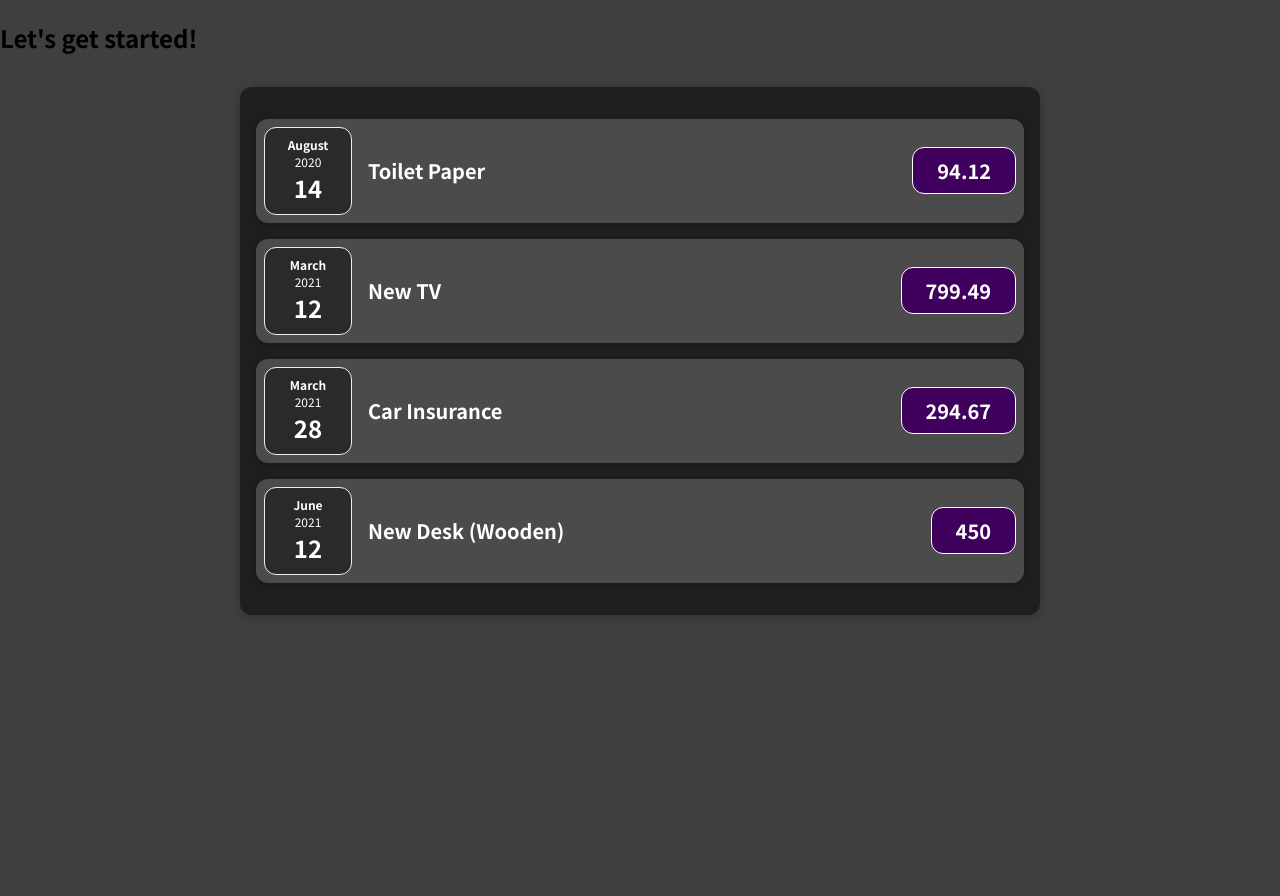
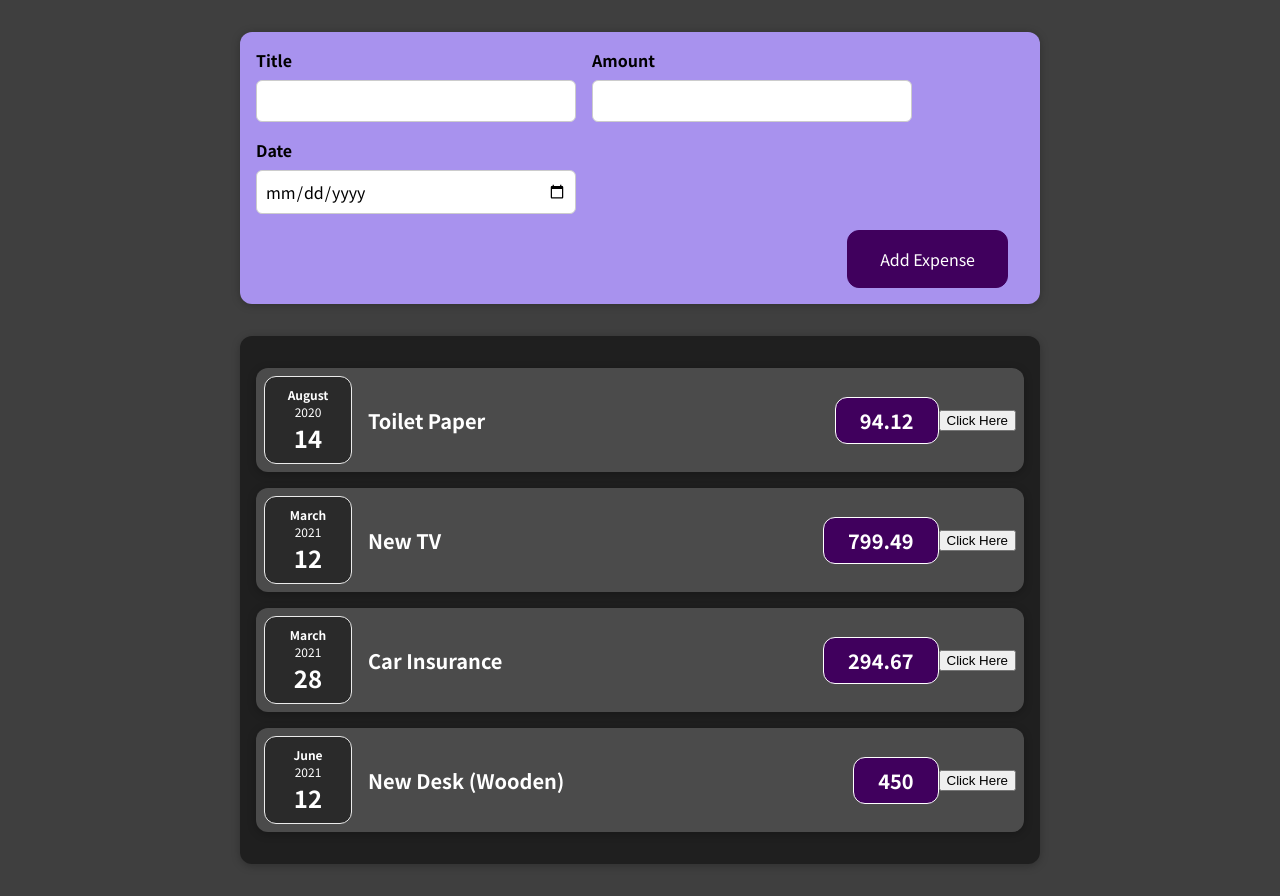
Before and after one commit to omins/studying-react, a React (Create React App) app in the folder src/basic-practice/my-app/: page / in a window 1280 px wide. Before the commit the page ends 800 px from the top, so only its background shows below. Built offline with nearby package versions, Linux system fonts and the light colour scheme.

Commit message:
feat: 신규 지출 입력 폼 구현

```diff
--- a/src/basic-practice/my-app/src/App.js
+++ b/src/basic-practice/my-app/src/App.js
@@ -1,7 +1,12 @@
 import React from 'react';
+import NewExpense from './components/NewExpense/NewExpense';
 import Expenses from './components/Expenses/Expenses';
 
 const App = () => {
+  const addExpenseHandler = expense => {
+    console.log('In App.js')
+    console.log(expense);
+  }
 
   const expenses = [
     {
@@ -26,7 +31,7 @@
   ];
   return (
     <div>
-      <h2>Let's get started!</h2>
+      <NewExpense onAddExpense={addExpenseHandler}/>
       <Expenses
         expenses={expenses}
       />
--- a/src/basic-practice/my-app/src/components/Expenses/ExpenseItem.js
+++ b/src/basic-practice/my-app/src/components/Expenses/ExpenseItem.js
@@ -1,10 +1,16 @@
-import React from 'react';
+import React, { useState } from 'react';
 import Card from '../UI/Card';
 import './ExpenseItem.css';
 import ExpenseDate from './ExpenseDate';
 
 const ExpenseItem = props => {
-  const { title, date, amount } = props;
+  const [title, setTitle] = useState(props.title);
+  console.log('rendered')
+  const { date, amount } = props;
+
+  const clickHandler = () => {
+    setTitle('Updated')
+  }
 
   return (
   <Card className='expense-item'>
@@ -13,6 +19,7 @@
       <h2>{title}</h2>
       <div className='expense-item__price'>{amount}</div>
     </div>
+    <button onClick={clickHandler}>Click Here</button>
   </Card>);
 }
 
--- /dev/null
+++ b/src/basic-practice/my-app/src/components/NewExpense/ExpenseForm.css
@@ -0,0 +1,26 @@
+.new-expense__controls {
+  display: flex;
+  flex-wrap: wrap;
+  gap: 1rem;
+  margin-bottom: 1rem;
+  text-align: left;
+}
+
+.new-expense__control label {
+  font-weight: bold;
+  margin-bottom: 0.5rem;
+  display: block;
+}
+
+.new-expense__control input {
+  font: inherit;
+  padding: 0.5rem;
+  border-radius: 6px;
+  border: 1px solid #ccc;
+  width: 20rem;
+  max-width: 100%;
+}
+
+.new-expense__actions {
+  text-align: right;
+}
--- /dev/null
+++ b/src/basic-practice/my-app/src/components/NewExpense/ExpenseForm.js
@@ -0,0 +1,60 @@
+import React, { useState } from 'react';
+import './ExpenseForm.css';
+
+const ExpenseForm = props => {
+  const { onSaveExpenseData } = props;
+  const [enteredTitle, setEnteredTitle] = useState('');
+  const [enteredAmount, setEnteredAmount] = useState('');
+  const [enteredDate, setEnteredDate] = useState('');
+
+  const titleChangeHandler = event => {
+    setEnteredTitle(event.target.value)
+  };
+  const amountChangeHandler = event => {
+    setEnteredAmount(event.target.value);
+  }
+  const dateChangeHandler = event => {
+    setEnteredDate(event.target.value);
+
+  }
+
+  const submitHandler = event => {
+    event.preventDefault();
+
+    const expenseData = {
+      title: enteredTitle,
+      amount: enteredAmount,
+      date: new Date(enteredDate)
+    }
+
+    onSaveExpenseData(expenseData);
+    setEnteredTitle('');
+    setEnteredAmount('');
+    setEnteredDate('');
+  }
+
+  return (
+    <form onSubmit={submitHandler}>
+      <div className='new-expense__controls'>
+        <div className='new-expense__control'>
+          <label>Title</label>
+          <input type='text' onChange={titleChangeHandler} value={enteredTitle}/>
+        </div>
+        <div className='new-expense__control'>
+          <label>Amount</label>
+          <input type='number' min='1' step='1' onChange={amountChangeHandler} value={enteredAmount}/>
+        </div>
+        <div className='new-expense__control'>
+          <label>Date</label>
+          <input type='date' min='2019-01-01' max='2022-12-31' onChange={dateChangeHandler} value={enteredDate}/>
+        </div>
+      </div>
+      <div className='new-expense__actions'>
+        <button type='submit'>Add Expense</button>
+      </div>
+    </form>
+  )
+
+}
+
+export default ExpenseForm;
--- /dev/null
+++ b/src/basic-practice/my-app/src/components/NewExpense/NewExpense.css
@@ -0,0 +1,38 @@
+.new-expense {
+  background-color: #a892ee;
+  padding: 1rem;
+  margin: 2rem auto;
+  width: 50rem;
+  max-width: 95%;
+  border-radius: 12px;
+  text-align: center;
+  box-shadow: 0 1px 8px rgba(0, 0, 0, 0.25);
+}
+
+.new-expense button {
+  font: inherit;
+  cursor: pointer;
+  padding: 1rem 2rem;
+  border: 1px solid #40005d;
+  background-color: #40005d;
+  color: white;
+  border-radius: 12px;
+  margin-right: 1rem;
+}
+
+.new-expense button:hover,
+.new-expense button:active {
+  background-color: #510674;
+  border-color: #510674;
+}
+
+.new-expense button.alternative {
+  color: #220131;
+  border-color: transparent;
+  background-color: transparent;
+}
+
+.new-expense button.alternative:hover,
+.new-expense button.alternative:active {
+  background-color: #ddb3f8;
+}
--- /dev/null
+++ b/src/basic-practice/my-app/src/components/NewExpense/NewExpense.js
@@ -0,0 +1,23 @@
+import React from 'react';
+import ExpenseForm from './ExpenseForm';
+import './NewExpense.css';
+
+const NewExpense = props => {
+  const { onAddExpense } = props;
+  const saveExpenseDataHandler = enteredExpenseData => {
+    const expenseData = {
+      ...enteredExpenseData,
+      id: Math.random().toString()
+    }
+    onAddExpense(expenseData);
+  }
+
+  return (
+    <div className='new-expense'>
+      <ExpenseForm onSaveExpenseData={saveExpenseDataHandler}/>
+    </div>
+  );
+
+}
+
+export default NewExpense
```
